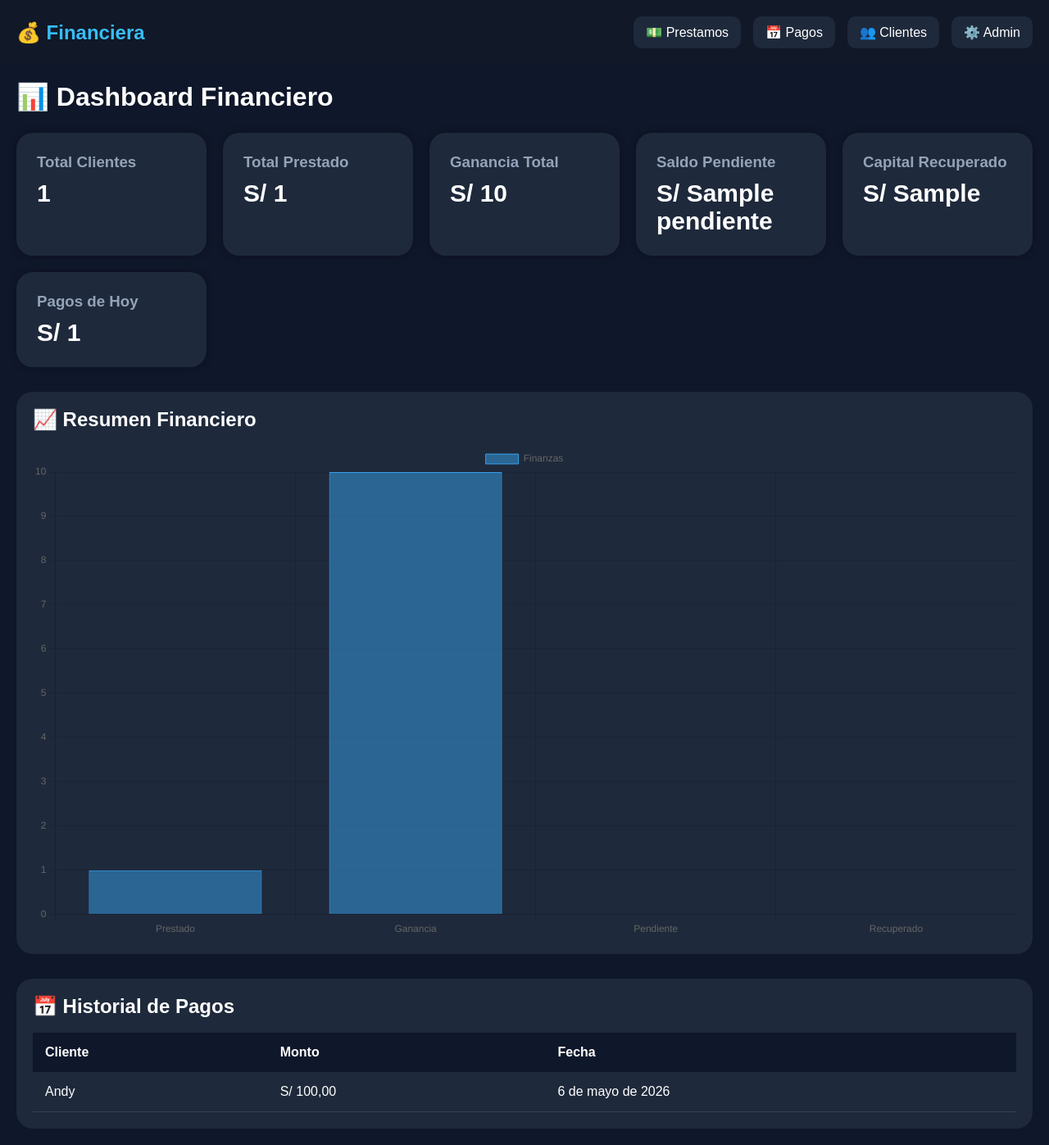
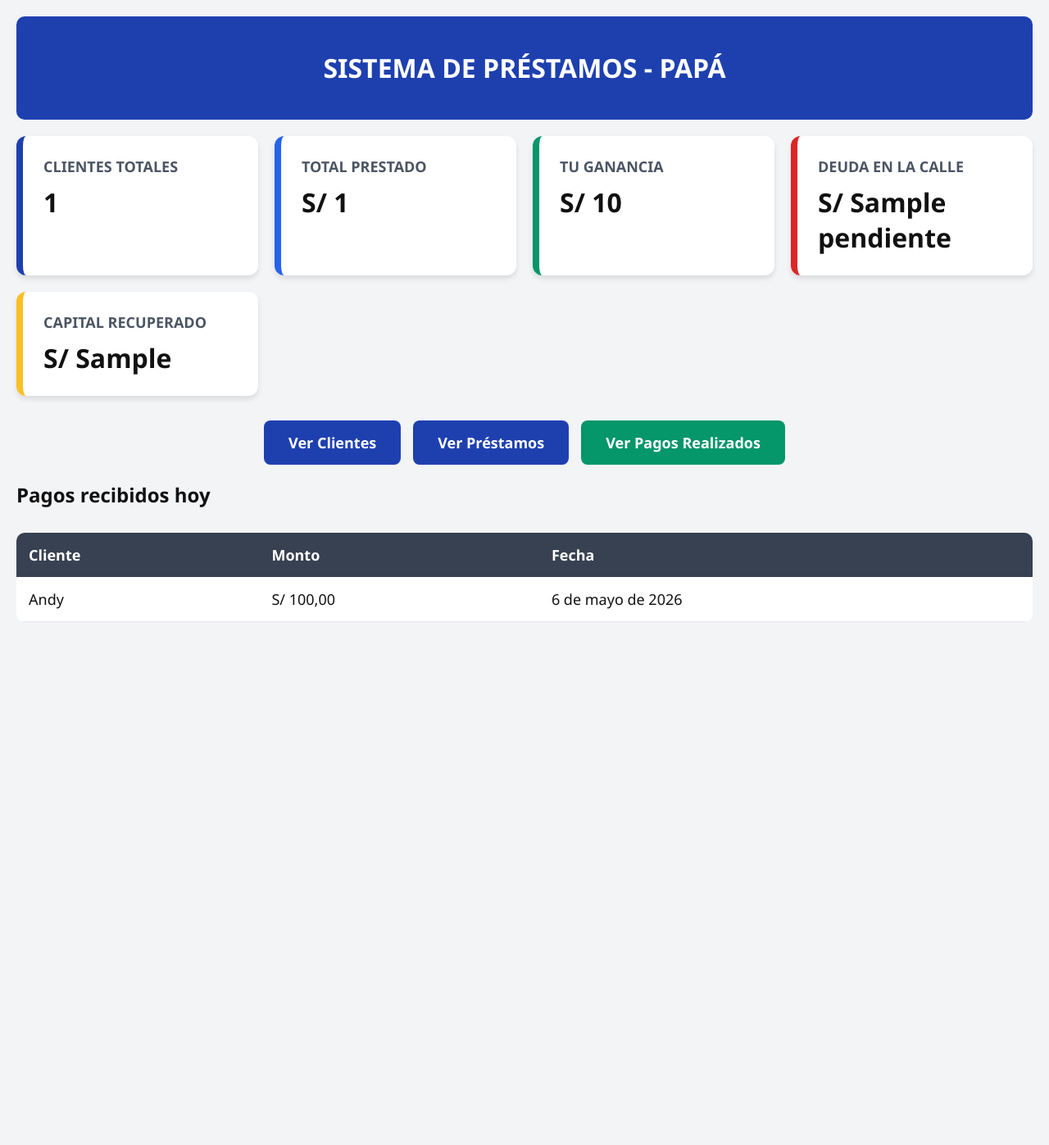
Before and after one commit to Andy-Prestamo/sistema-prestamos, a Django app: template prestamos/templates/dashboard.html in a window 1280 px wide. Shown: the whole page at 82% size. After the commit the page ends 759 px from the top, so only its background shows below. Run offline with Django 5.2, Linux system fonts and the light colour scheme; data comes from the database, SQL or seed files in the repository; the template is opened without the code that fills it: values that come from a table or form of the project are taken from there, most other values are stand-ins (such as "Sample title", 1, 10 or a date in 2020).

Commit message:
Diseño claro para mi papa y limpieza de errores

```diff
--- a/config/urls.py
+++ b/config/urls.py
@@ -1,25 +1,7 @@
-"""
-URL configuration for config project.
-
-The `urlpatterns` list routes URLs to views. For more information please see:
-    https://docs.djangoproject.com/en/6.0/topics/http/urls/
-Examples:
-Function views
-    1. Add an import:  from my_app import views
-    2. Add a URL to urlpatterns:  path('', views.home, name='home')
-Class-based views
-    1. Add an import:  from other_app.views import Home
-    2. Add a URL to urlpatterns:  path('', Home.as_view(), name='home')
-Including another URLconf
-    1. Import the include() function: from django.urls import include, path
-    2. Add a URL to urlpatterns:  path('blog/', include('blog.urls'))
-"""
-from django.urls import path
-from . import views
+from django.contrib import admin
+from django.urls import path, include
 
 urlpatterns = [
-    path('', views.dashboard, name='dashboard'),
-    path('clientes/', views.clientes, name='clientes'),
-    path('prestamos/', views.prestamos_lista, name='prestamos'),
-    path('pagos/', views.pagos, name='pagos'),
+    path('admin/', admin.site.urls),
+    path('', include('prestamos.urls')),
 ]
--- a/prestamos/templates/dashboard.html
+++ b/prestamos/templates/dashboard.html
@@ -1,391 +1,55 @@
 <!DOCTYPE html>
 <html lang="es">
-
 <head>
-
     <meta charset="UTF-8">
-
-    <meta name="viewport" content="width=device-width, initial-scale=1.0">
-
-    <title>Sistema Financiero</title>
-
-    <script src="https://cdn.jsdelivr.net/npm/chart.js"></script>
-
+    <title>Panel de Control - Préstamos</title>
     <style>
-
-        *{
-            margin:0;
-            padding:0;
-            box-sizing:border-box;
-            font-family:Arial;
-        }
-
-        body{
-            background:#0f172a;
-            color:white;
-        }
-
-        /* NAVBAR */
-
-        .navbar{
-
-            width:100%;
-            background:#111827;
-            padding:20px;
-            display:flex;
-            justify-content:space-between;
-            align-items:center;
-            position:sticky;
-            top:0;
-            z-index:1000;
-        }
-
-        .navbar h2{
-            color:#38bdf8;
-        }
-
-        .menu{
-            display:flex;
-            gap:15px;
-        }
-
-        .menu a{
-
-            text-decoration:none;
-            color:white;
-            background:#1e293b;
-            padding:10px 15px;
-            border-radius:10px;
-            transition:0.3s;
-        }
-
-        .menu a:hover{
-            background:#334155;
-        }
-
-        /* MAIN */
-
-        .main{
-            padding:20px;
-        }
-
-        .title{
-            margin-bottom:25px;
-        }
-
-        /* CARDS */
-
-        .cards{
-
-            display:grid;
-
-            grid-template-columns:
-            repeat(auto-fit,minmax(220px,1fr));
-
-            gap:20px;
-        }
-
-        .card{
-
-            background:#1e293b;
-            padding:25px;
-            border-radius:20px;
-            box-shadow:0 0 10px rgba(0,0,0,0.3);
-
-        }
-
-        .card h3{
-            color:#94a3b8;
-            margin-bottom:10px;
-        }
-
-        .card p{
-            font-size:30px;
-            font-weight:bold;
-        }
-
-        /* CHART */
-
-        .chart-container{
-
-            background:#1e293b;
-            padding:20px;
-            border-radius:20px;
-            margin-top:30px;
-
-        }
-
-        /* TABLE */
-
-        .table-container{
-
-            background:#1e293b;
-            padding:20px;
-            border-radius:20px;
-            margin-top:30px;
-            overflow-x:auto;
-
-        }
-
-        table{
-            width:100%;
-            border-collapse:collapse;
-        }
-
-        th{
-            background:#0f172a;
-            padding:15px;
-            text-align:left;
-        }
-
-        td{
-            padding:15px;
-            border-bottom:1px solid #334155;
-        }
-
-        tr:hover{
-            background:#334155;
-        }
-
-        /* MOBILE */
-
-        @media(max-width:768px){
-
-            .navbar{
-
-                flex-direction:column;
-                gap:15px;
-
-            }
-
-            .menu{
-                flex-wrap:wrap;
-                justify-content:center;
-            }
-
-            .card p{
-                font-size:24px;
-            }
-
-        }
-
+        body { background-color: #f3f4f6; color: #111; font-family: 'Segoe UI', Arial, sans-serif; margin: 0; padding: 20px; }
+        .header { background: #1e40af; color: white; padding: 20px; border-radius: 10px; margin-bottom: 20px; text-align: center; }
+        .grid { display: grid; grid-template-columns: repeat(auto-fit, minmax(250px, 1fr)); gap: 20px; }
+        .card { background: white; padding: 25px; border-radius: 12px; box-shadow: 0 4px 6px rgba(0,0,0,0.1); border-left: 8px solid #1e40af; }
+        .card h2 { margin: 0; font-size: 18px; color: #4b5563; text-transform: uppercase; }
+        .card p { margin: 10px 0 0; font-size: 32px; font-weight: bold; color: #111; }
+        .nav-buttons { margin-top: 30px; display: flex; gap: 15px; justify-content: center; }
+        .btn { background: #1e40af; color: white; padding: 15px 30px; border-radius: 8px; text-decoration: none; font-weight: bold; font-size: 18px; }
+        .btn-verde { background: #059669; }
+        table { width: 100%; background: white; margin-top: 30px; border-collapse: collapse; border-radius: 10px; overflow: hidden; font-size: 18px; }
+        th { background: #374151; color: white; padding: 15px; text-align: left; }
+        td { padding: 15px; border-bottom: 1px solid #e5e7eb; }
+        tr:nth-child(even) { background: #f9fafb; }
     </style>
-
 </head>
-
 <body>
-
-    <!-- NAVBAR -->
-
-    <div class="navbar">
-
-        <h2>💰 Financiera</h2>
-
-        <div class="menu">
-
-            <a href="/admin/prestamos/prestamo/">
-                💵 Prestamos
-            </a>
-
-            <a href="/admin/prestamos/pago/">
-                📅 Pagos
-            </a>
-
-            <a href="/admin/prestamos/cliente/">
-                👥 Clientes
-            </a>
-
-            <a href="/admin/">
-                ⚙️ Admin
-            </a>
-
+    <div class="header">
+        <h1>SISTEMA DE PRÉSTAMOS - PAPÁ</h1>
     </div>
 
+    <div class="grid">
+        <div class="card"><h2>Clientes Totales</h2><p>{{ total_clientes }}</p></div>
+        <div class="card" style="border-left-color: #2563eb;"><h2>Total Prestado</h2><p>S/ {{ total_prestado }}</p></div>
+        <div class="card" style="border-left-color: #059669;"><h2>Tu Ganancia</h2><p>S/ {{ ganancia_total }}</p></div>
+        <div class="card" style="border-left-color: #dc2626;"><h2>Deuda en la Calle</h2><p>S/ {{ pendiente }}</p></div>
+        <div class="card" style="border-left-color: #fbbf24;"><h2>Capital Recuperado</h2><p>S/ {{ capital_recuperado }}</p></div>
     </div>
 
-
-    <!-- MAIN -->
-
-    <div class="main">
-
-        <div class="title">
-
-            <h1>📊 Dashboard Financiero</h1>
-
+    <div class="nav-buttons">
+        <a href="{% url 'clientes' %}" class="btn">Ver Clientes</a>
+        <a href="{% url 'prestamos' %}" class="btn">Ver Préstamos</a>
+        <a href="{% url 'pagos' %}" class="btn btn-verde">Ver Pagos Realizados</a>
     </div>
 
-
-        <!-- CARDS -->
-
-        <div class="cards">
-
-            <div class="card">
-
-                <h3>Total Clientes</h3>
-
-                <p>{{ total_clientes }}</p>
-
-            </div>
-
-
-            <div class="card">
-
-                <h3>Total Prestado</h3>
-
-                <p>S/ {{ total_prestado }}</p>
-
-            </div>
-
-
-            <div class="card">
-
-                <h3>Ganancia Total</h3>
-
-                <p>S/ {{ ganancia_total }}</p>
-
-            </div>
-
-
-            <div class="card">
-
-                <h3>Saldo Pendiente</h3>
-
-                <p>S/ {{ pendiente }}</p>
-
-            </div>
-
-
-            <div class="card">
-
-                <h3>Capital Recuperado</h3>
-
-                <p>S/ {{ capital_recuperado }}</p>
-
-            </div>
-
-
-            <div class="card">
-
-                <h3>Pagos de Hoy</h3>
-
-                <p>S/ {{ total_pagos_hoy }}</p>
-
-            </div>
-
-        </div>
-
-
-        <!-- GRAFICO -->
-
-        <div class="chart-container">
-
-            <h2>📈 Resumen Financiero</h2>
-
-            <br>
-
-            <canvas id="grafico"></canvas>
-
-        </div>
-
-
-        <!-- TABLA -->
-
-        <div class="table-container">
-
-            <h2>📅 Historial de Pagos</h2>
-
-            <br>
-
+    <h2>Pagos recibidos hoy</h2>
     <table>
-
         <thead>
-
-                    <tr>
-
-                        <th>Cliente</th>
-
-                        <th>Monto</th>
-
-                        <th>Fecha</th>
-
-                    </tr>
-
+            <tr><th>Cliente</th><th>Monto</th><th>Fecha</th></tr>
         </thead>
-
         <tbody>
-
             {% for pago in pagos_hoy %}
-
-                    <tr>
-
-                        <td>
-                            {{ pago.prestamo.cliente.nombre }}
-                        </td>
-
-                        <td>
-                            S/ {{ pago.monto_pagado }}
-                        </td>
-
-                        <td>
-                            {{ pago.fecha_pago }}
-                        </td>
-
-                    </tr>
-
+            <tr><td>{{ pago.prestamo.cliente.nombre }}</td><td>S/ {{ pago.monto_pagado }}</td><td>{{ pago.fecha_pago }}</td></tr>
+            {% empty %}
+            <tr><td colspan="3">No hay pagos registrados hoy.</td></tr>
             {% endfor %}
-
         </tbody>
-
     </table>
-
-        </div>
-
-    </div>
-
-
-    <!-- CHART JS -->
-
-    <script>
-
-        const ctx = document.getElementById('grafico');
-
-        new Chart(ctx, {
-
-            type: 'bar',
-
-            data: {
-
-                labels: [
-
-                    'Prestado',
-                    'Ganancia',
-                    'Pendiente',
-                    'Recuperado'
-
-                ],
-
-                datasets: [{
-
-                    label:'Finanzas',
-
-                    data:[
-
-                    Number("{{ total_prestado }}"),
-                    Number("{{ ganancia_total }}"),
-                    Number("{{ pendiente }}"),
-                    Number("{{ capital_recuperado }}")
-
-                    ],
-                    borderWidth:1
-
-                }]
-
-            }
-
-        });
-
-    </script>
-
 </body>
-
 </html>
--- a/prestamos/urls.py
+++ b/prestamos/urls.py
@@ -1,8 +1,9 @@
 from django.urls import path
-from .views import dashboard
+from . import views
 
 urlpatterns = [
-
-    path('', dashboard, name='dashboard'),
-
+    path('', views.dashboard, name='dashboard'),
+    path('clientes/', views.clientes, name='clientes'),
+    path('prestamos/', views.prestamos_lista, name='prestamos'),
+    path('pagos/', views.pagos, name='pagos'),
 ]
```
Also changed, not shown: prestamos/render.yaml (added, +11 -0 lines), prestamos/templates/clientes.html (added, +24 -0 lines), prestamos/templates/prestamos.html (added, +33 -0 lines), prestamos/views.py (+13 -32 lines). Lines whose indentation alone changed are shown as unchanged.
